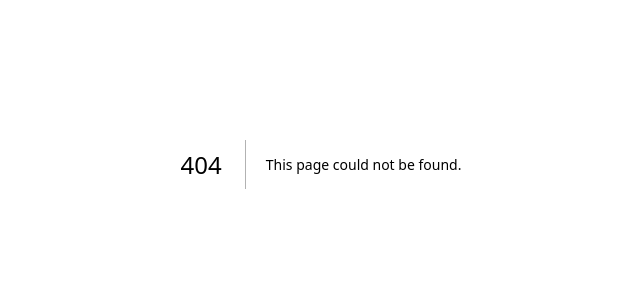
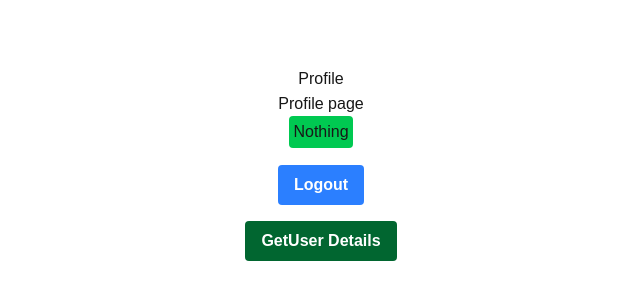
Before and after one commit to adarshteli1/authapp, a Next.js app: page /profile in a window 1280 px wide. Before the commit this address had no page. Shown: the part 236-536 px from the top of the page, without its empty margins (319-959 px from the left). Built offline with nearby package versions, Linux system fonts and the light colour scheme.

Commit message:
Create page.tsx

```diff
--- /dev/null
+++ b/src/app/profile/page.tsx
@@ -0,0 +1,50 @@
+"use client";
+import axios from "axios";
+import Link from "next/link";
+import React, {useState} from "react";
+import {toast} from "react-hot-toast";
+import {useRouter} from "next/navigation";
+
+
+export default function ProfilePage() {
+    const router = useRouter()
+    const [data, setData] = useState("nothing")
+    const logout = async () => {
+        try {
+            await axios.get('/api/users/logout')
+            toast.success('Logout successful')
+            router.push('/login')
+        } catch (error:any) {
+            console.log(error.message);
+            toast.error(error.message)
+        }
+    }
+
+    const getUserDetails = async () => {
+        const res = await axios.get('/api/users/me')
+        console.log(res.data);
+        setData(res.data.data._id)
+    }
+
+    return (
+        <div className="flex flex-col items-center justify-center min-h-screen py-2">
+            <h1>Profile</h1>
+            <hr />
+            <p>Profile page</p>
+            <h2 className="p-1 rounded bg-green-500">{data === 'nothing' ? "Nothing" : <Link href={`/profile/${data}`}>{data}
+            </Link>}</h2>
+        <hr />
+        <button
+        onClick={logout}
+        className="bg-blue-500 mt-4 hover:bg-blue-700 text-white font-bold py-2 px-4 rounded"
+        >Logout</button>
+
+        <button
+        onClick={getUserDetails}
+        className="bg-green-800 mt-4 hover:bg-blue-700 text-white font-bold py-2 px-4 rounded"
+        >GetUser Details</button>
+
+
+            </div>
+    )
+}
```
